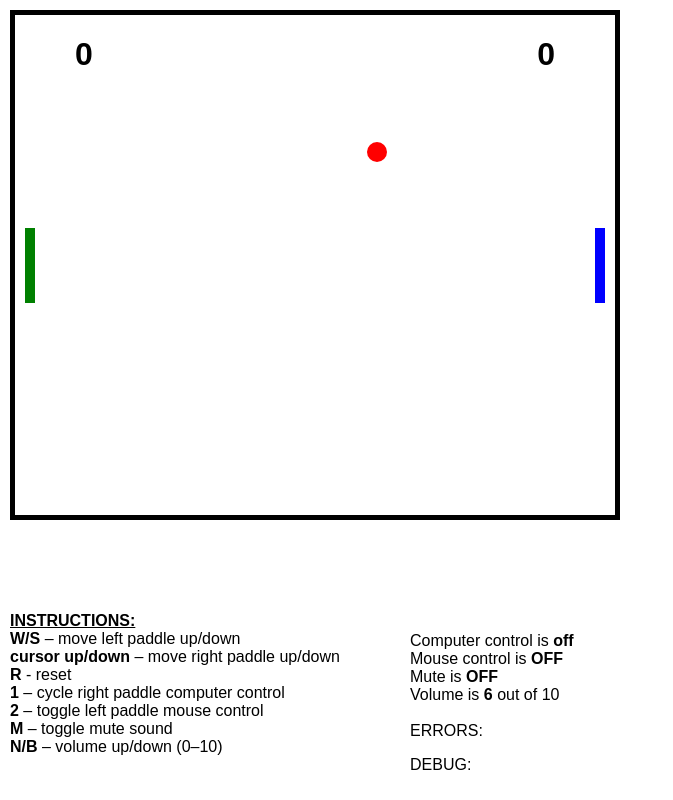
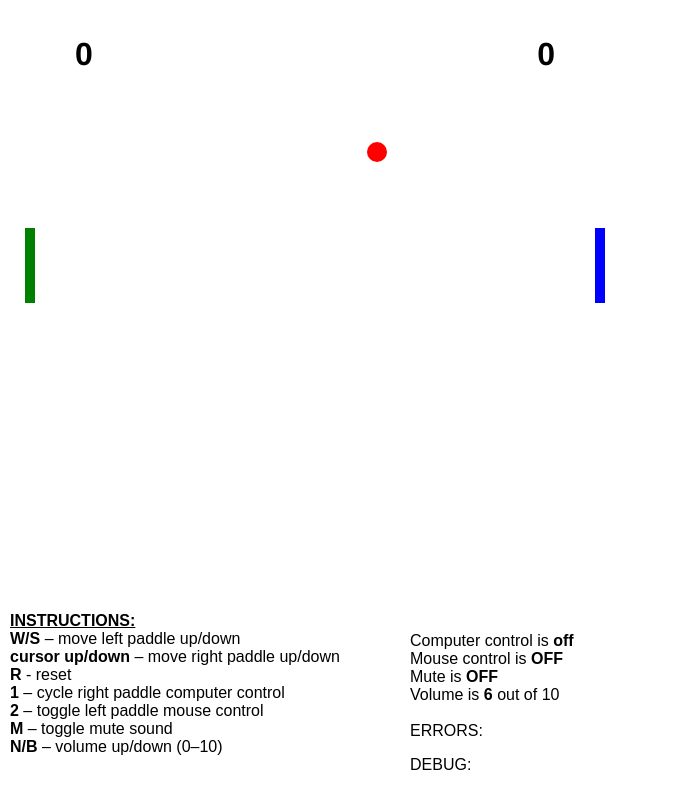
Before and after one commit to Diddacus/DiegosPongGame, a plain HTML site: page index.html in a window 1280 px wide. Shown: the whole page, without its empty margins (0-673 px from the left). Drawn offline with Linux system fonts and the light colour scheme; no server answers.

Commit message:
Update pong-styles.css

```diff
--- a/pong-styles.css
+++ b/pong-styles.css
@@ -11,7 +11,7 @@ body {
 
 #game {
   margin: 10px;
-  border: 5px solid black;
+  border: 5px solid white;
   left: 0;
   position: absolute;
 }
@@ -83,7 +83,7 @@ body {
 
 .score {
   position: absolute;
-  font-family: Arial, Helvetica, sans-serif;
+  font-family: Creepster, Helvetica, sans-serif;
   top: 0;
 }
 
```
